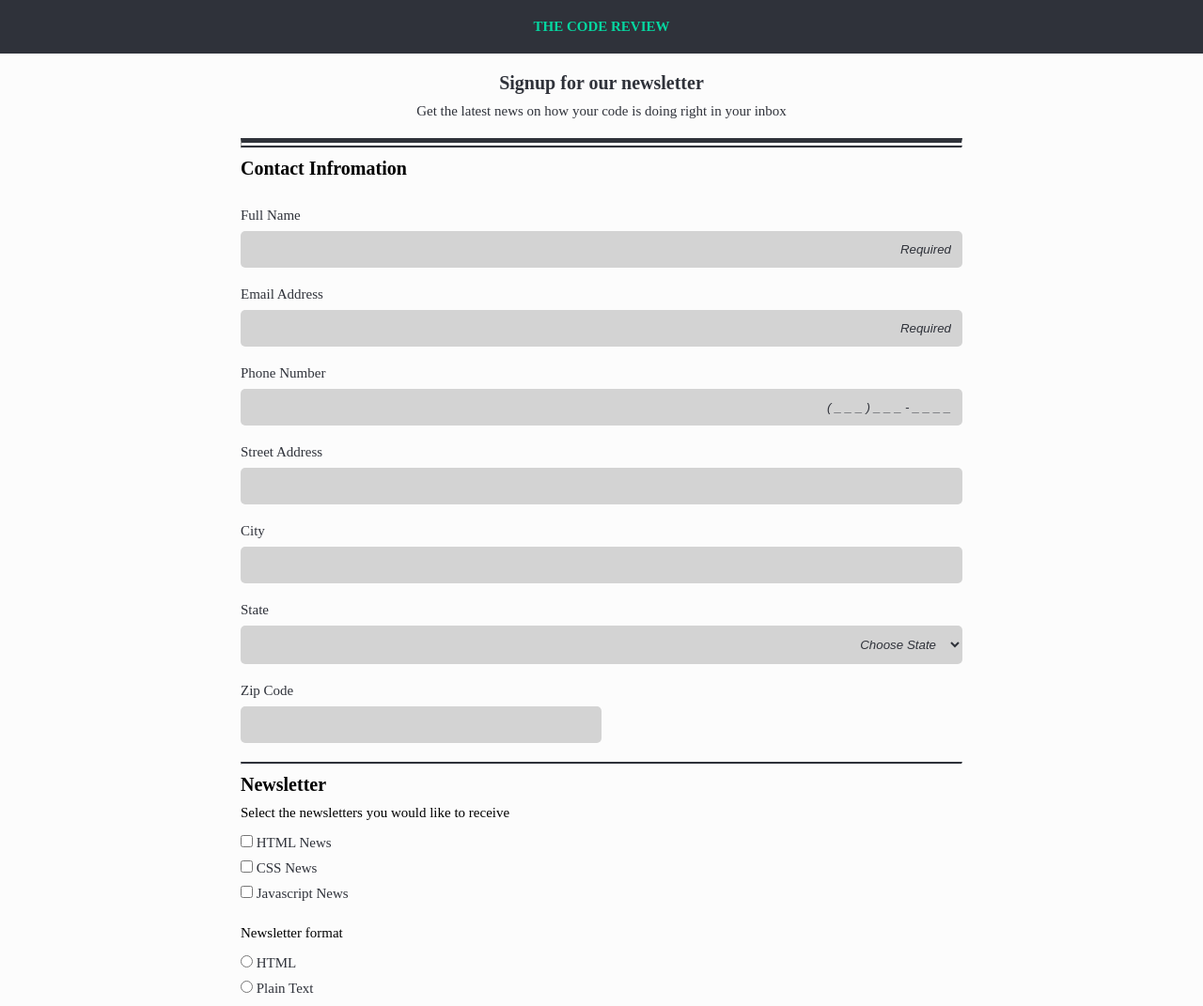
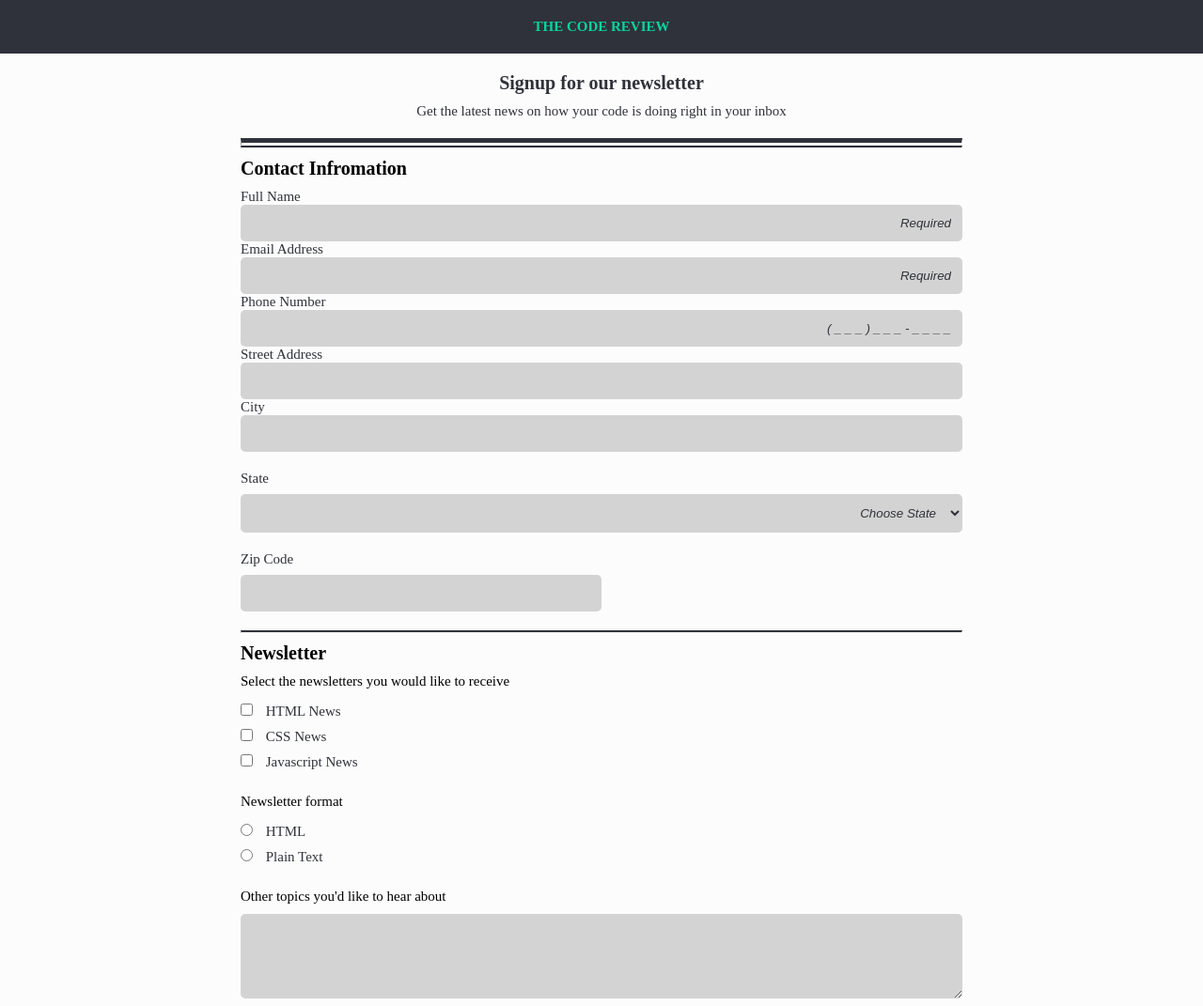
Before and after one commit to HayAlexis/Techdegree_3, a plain HTML site: page index.html in a window 1280 px wide. Shown: the top 1071 px of the page at 94% size. Drawn offline with Linux system fonts and the light colour scheme.

Commit message:
desktop Contact Information

```diff
--- a/css/style.css
+++ b/css/style.css
@@ -170,6 +170,14 @@ label {
     padding: .5rem 0rem;
 }
 
+label[for="html_news"],
+label[for="css"],
+label[for="js"],
+label[for="html"],
+label[for="plain_text"] {
+    margin: 0rem 1rem;
+}
+
 .p1 {
     margin-bottom: 1rem;
 }
@@ -224,4 +232,22 @@ button:hover {
         padding: 0;
     }
 
+    .con{
+        display: inline-block;
+    }
+
+
+    /*input[id=name],
+    input[id=email],
+    input[id=phone],
+    input[id=street],
+    input[id=city],
+    select[id=state],
+    textarea[id=topics] {
+        width: 70%;
+        align-self: flex-end;
+    }*/
+
+
+
 }
--- a/index.html
+++ b/index.html
@@ -27,20 +27,31 @@
                     <legend>Contact Infromation</legend>
 
                     <div class="contact_containter">
+                        <div class="con">
                             <label for="name">Full Name</label>
                             <input type="text" id="name" name="user_name" placeholder="Required" required>
+                        </div>
 
+                        <div class="con">
                             <label for="email">Email Address</label>
                             <input type="email" id="email" name="user_email" placeholder="Required" required>
+                        </div class="con">
 
+                        <div class="con">
                             <label for="phone">Phone Number</label>
                             <input type="tel" id="phone" name="user_phone" placeholder="( _ _ _ ) _ _ _ - _ _ _ _">
+                        </div>
 
+                        <div class="con">
                             <label for="street">Street Address</label>
                             <input type="text" id="street" name="user_street">
+                        </div>
 
+                        <div class="con">
                             <label for="city">City</label>
                             <input type="text" id="city" name="user_city">
+                        </div>
+
 
                         <label for="state">State</label>
                         <select id="state" name="user_state">
```
Lines whose indentation alone changed are shown as unchanged.
